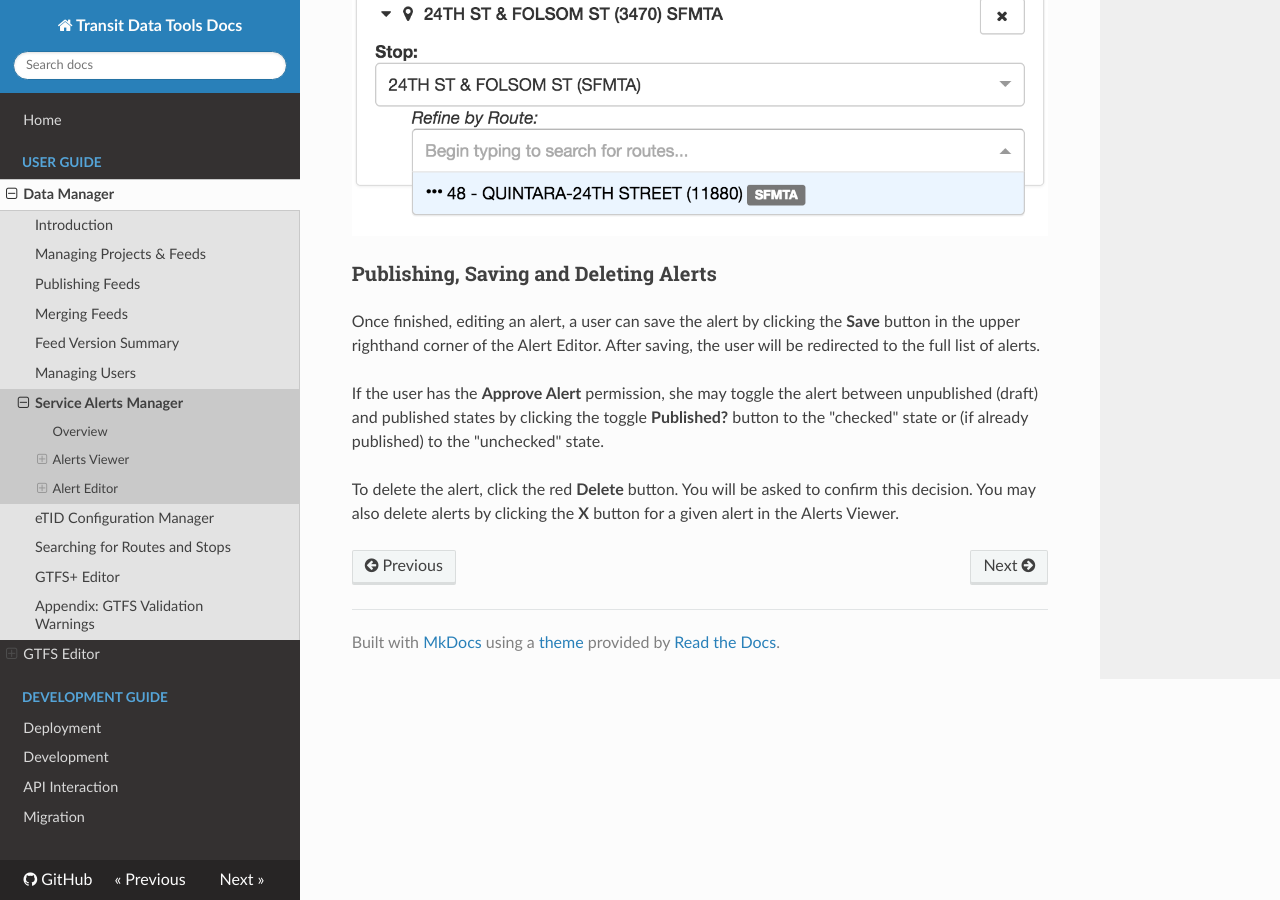
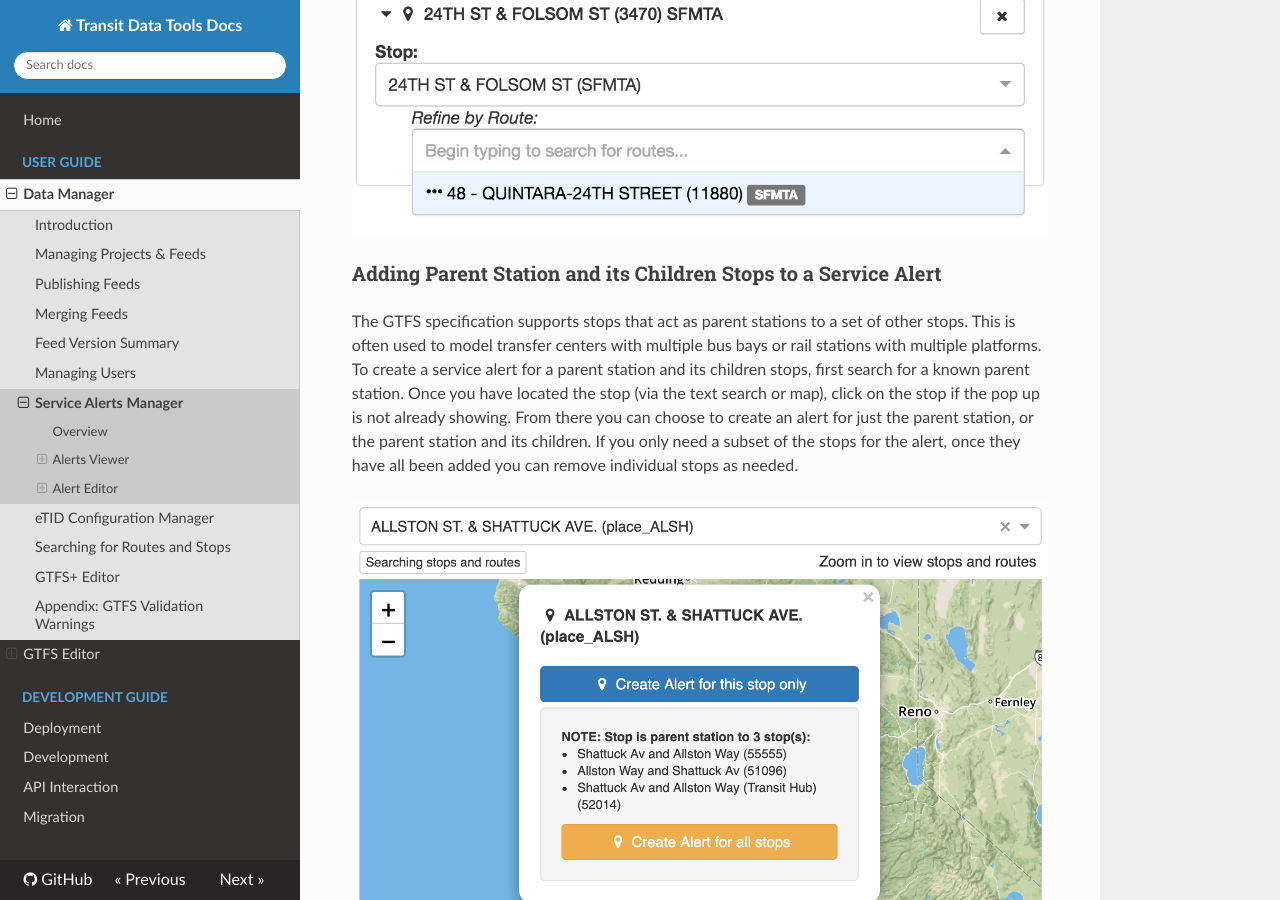
Before and after one commit to wtchen/datatools-ui, an MkDocs documentation site: the page built from docs/user/service-alerts.md, in a window 1280 px wide and 900 px high, scrolled down 3761 px. Built offline with MkDocs 1.6.1, drawn with Linux system fonts in a browser that asks for light colours; nearby versions of some CDN libraries.

Commit message:
docs(alerts): add info about adding parent station/child stops

```diff
--- a/docs/user/service-alerts.md
+++ b/docs/user/service-alerts.md
@@ -68,6 +68,11 @@
 
 ![Affected Service](/img/affected-service.png "Affected Service")
 
+### Adding Parent Station and its Children Stops to a Service Alert
+The GTFS specification supports stops that act as parent stations to a set of other stops. This is often used to model transfer centers with multiple bus bays or rail stations with multiple platforms. To create a service alert for a parent station and its children stops, first search for a known parent station. Once you have located the stop (via the text search or map), click on the stop if the pop up is not already showing. From there you can choose to create an alert for just the parent station, or the parent station and its children. If you only need a subset of the stops for the alert, once they have all been added you can remove individual stops as needed.
+
+![Creating alert for parent station](/img/alerts-parent-station.png)
+
 ### Publishing, Saving and Deleting Alerts
 
 Once finished, editing an alert, a user can save the alert by clicking the **Save** button in the upper righthand corner of the Alert Editor. After saving, the user will be redirected to the full list of alerts.
```
Also changed, not shown: docs/img/alerts-parent-station.png (added).
